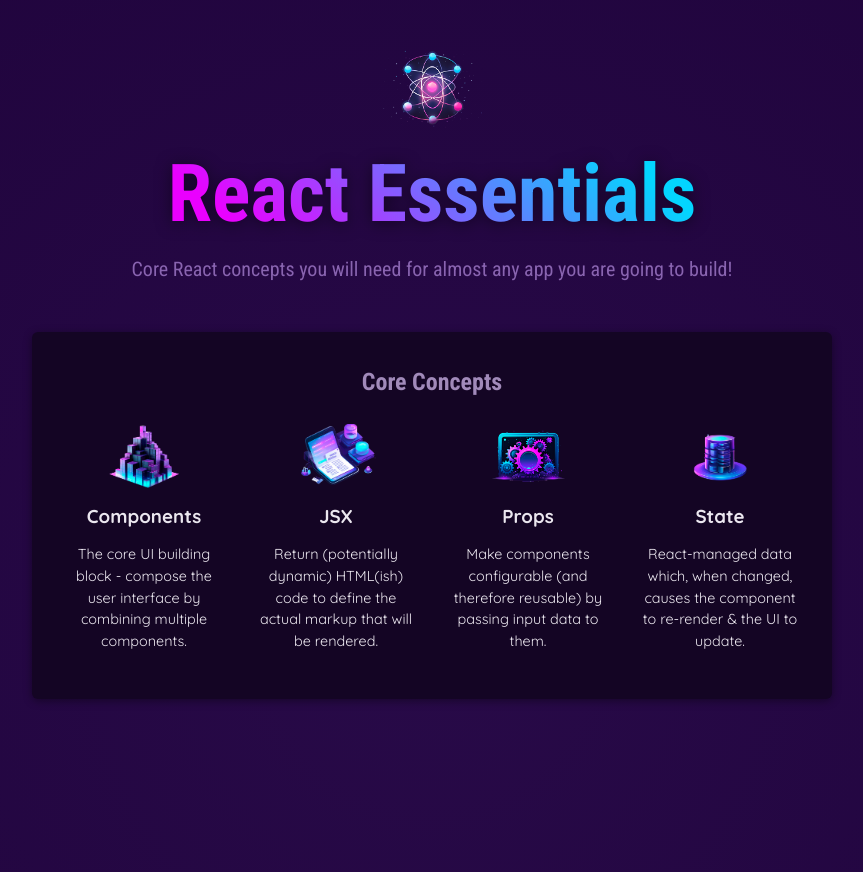
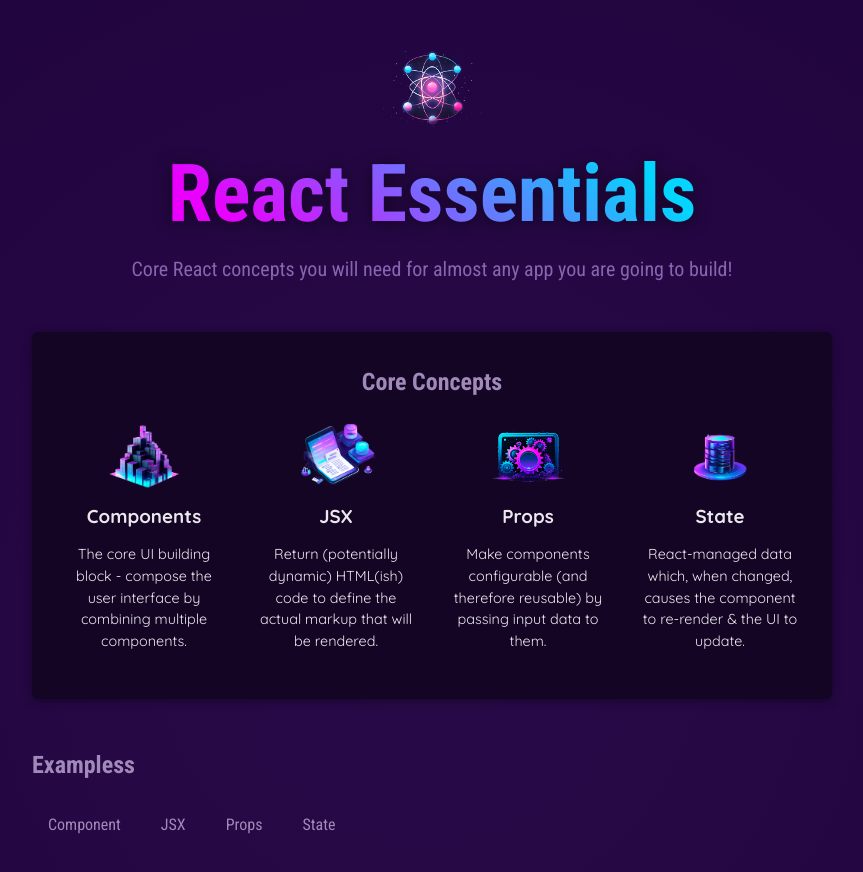
Before and after one commit to wanyu0413/React-2.0, a React (Vite) app in the folder react-essentials-start/: page / in a window 1280 px wide. Shown: the top 872 px of the page, without its empty margins (208-1071 px from the left). Built offline with nearby package versions, Linux system fonts and the light colour scheme.

Commit message:
add TabButton component

```diff
--- a/react-essentials-start/src/App.jsx
+++ b/react-essentials-start/src/App.jsx
@@ -1,6 +1,7 @@
 import { CORE_CONCEPTS } from './data.js'; //name export
 import Header from './components/Header/Header.jsx'; //default export
 import CoreConcept from './components/CoreConcept.jsx';
+import TabButton from './components/TabButton.jsx';
 
 function App() {
   return (
@@ -20,6 +21,15 @@ function App() {
             <CoreConcept {...CORE_CONCEPTS[3]}/>
           </ul>
         </section>
+        <section id='examples'>
+          <h2>Exampless</h2>
+          <menu>
+            <TabButton>Component</TabButton>
+            <TabButton>JSX</TabButton>
+            <TabButton>Props</TabButton>
+            <TabButton>State</TabButton>
+          </menu>
+        </section>
       </main>
     </div>
   );
--- /dev/null
+++ b/react-essentials-start/src/components/TabButton.jsx
@@ -0,0 +1,7 @@
+export default function TabButton({ children }) {
+  return (
+    <li>
+      <button>{children}</button>
+    </li>
+  );
+}
```
